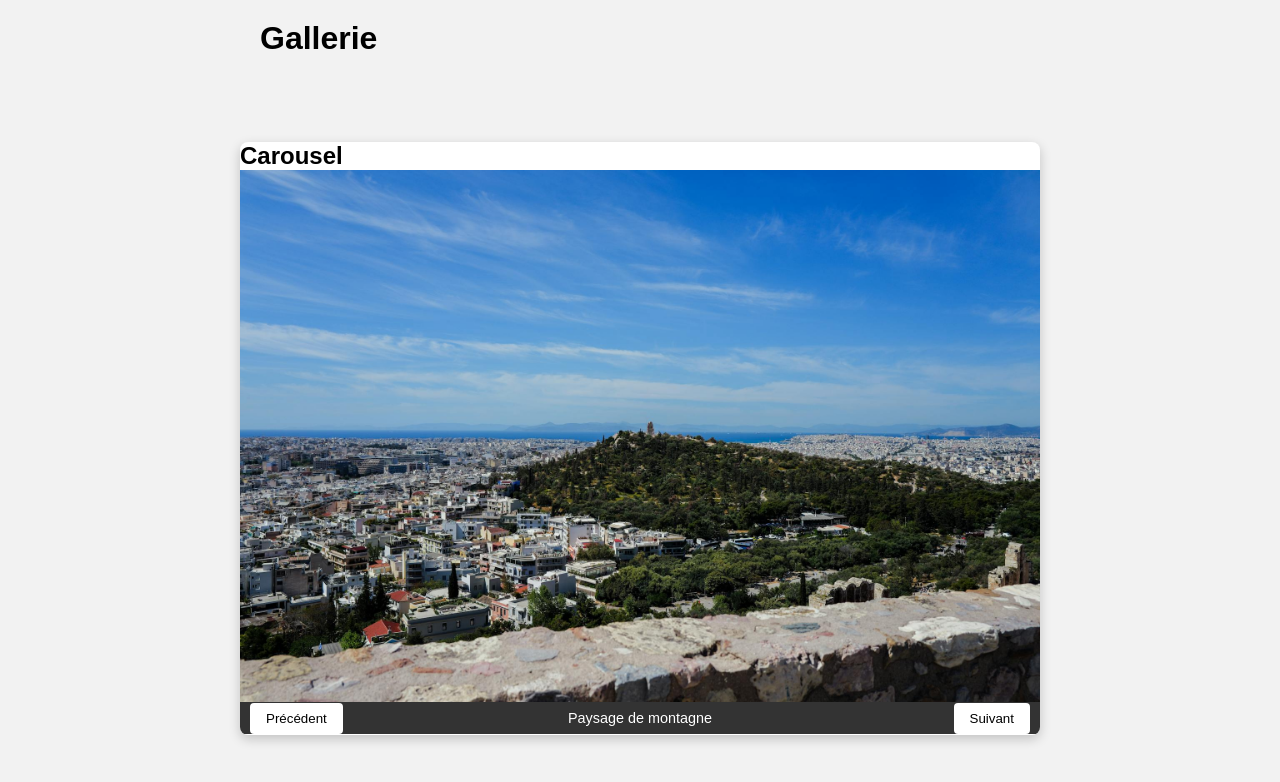
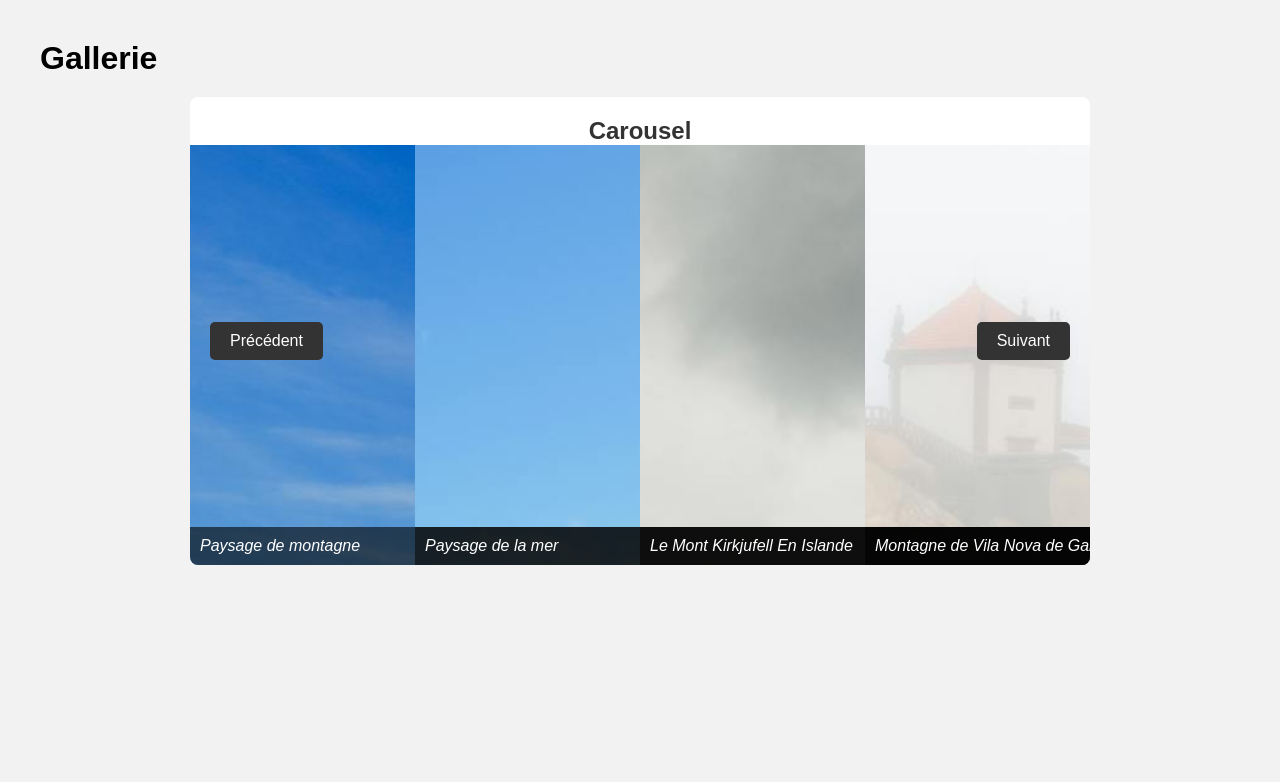
Before and after one commit to abdellah59/brief-Carousel, a website: page index.html in a window 1280 px wide. Drawn offline with nearby package versions, Linux system fonts and the light colour scheme; files that its build step writes are made by us from their sources.

Commit message:
feat(gallerie-carousel.scss): Refactor carousel styles for improved layout

```diff
--- a/scss/pages/_gallerie-carousel.scss
+++ b/scss/pages/_gallerie-carousel.scss
@@ -9,26 +9,27 @@
 
 body {
   font-family: $font-family;
-    display: grid;
-    justify-content: center;
-    align-items: flex-start;
-    min-height: 100vh;
+  margin: 0;
+  padding: 20px;
   background-color: $bg-color;
 }
 
 .carousel {
+  width: 80%;
+  max-width: 900px;
+  margin: 0 auto;
+  border-radius: $border-radius;
+  border: 1px;
+  overflow: hidden;
   position: relative;
-    width: 800px;
-    overflow: hidden;
-    border-radius: $border-radius;
-    box-shadow: $shadow;
-    background-color: $light-color;
+  background-color: white;
+  padding-bottom: 20px;
+
 
 h2 {
-        font-size: 1.5em;
-        font-family: $font-family;
-        font-weight: bold;
-        align-self: center;
+  text-align: center;
+  color: $primary-color;
+  margin-top: 20px;
 }
 
 
@@ -38,43 +39,56 @@ body {
 }
 
 .image {
-        min-width: 100%;
-        text-align: center;
-
+  width: 100%;
+  height: 400px;
+  object-fit: cover;
+  display: block;
 }
 
 
 img {
   width: 100%;
-        height: auto;
+  height: 400%;
+  object-fit: cover;
   display: block;
 }
 
 figcaption {
-        padding: 0.5rem;
-        background-color: $caption-bg;
-        color: $light-color;
-        font-size: 0.9rem;
+  padding: 10px;
+  background-color: rgba(0, 0, 0, 0.6);
+  color: white;
+  font-style: italic;
+  position: absolute;
+  bottom: 0;
+  width: 100%;
+  box-sizing: border-box;
 }
 
 button {
+  background-color: $primary-color;
+  color: white;
+  border: none;
+  padding: 10px 20px;
+  margin: 10px;
+  border-radius: 5px;
+  cursor: pointer;
+  font-size: 1em;
   position: absolute;
-    bottom: 1px;
-    padding: 8px 16px;
-    background-color: white;
-    color: black;
-    border: none;
-    border-radius: 4px;
+  top: 50%;
+  transform: translateY(-50%);
+
+
+&#prev {
+  left: 10px;
+}
 
 &#next {
   right: 10px;
 }
 
-    &#prev {
-      left: 10px;
+&:hover {
+  background-color: darken($primary-color, 10%);
 }
 }
 
-
-
 }
```
Lines whose indentation alone changed are shown as unchanged.
